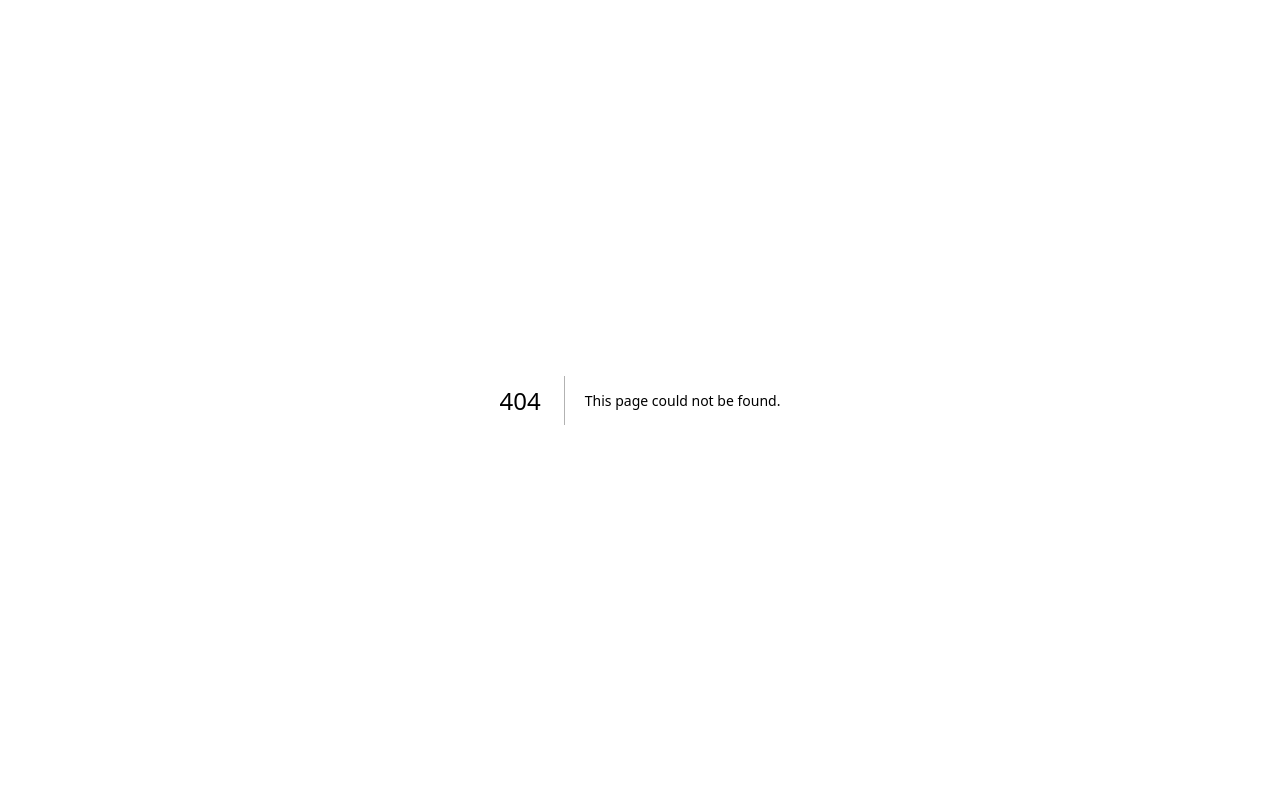
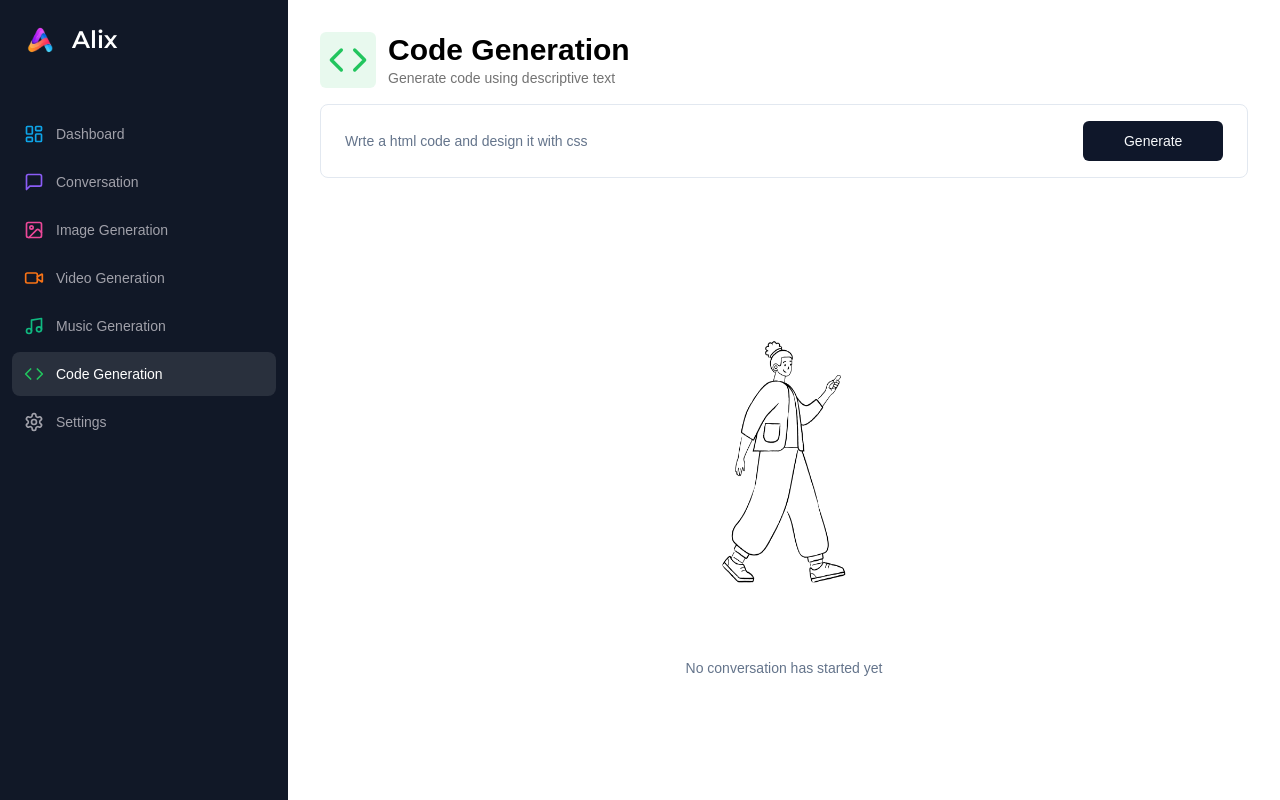
Before and after one commit to Navishh/ai-saas, a Next.js app: page /code in a window 1280 px wide. Before the commit this address had no page. Built offline with nearby package versions, Linux system fonts and the light colour scheme.

Commit message:
feat(codegen):implement code generation

```diff
--- /dev/null
+++ b/app/(dashboard)/(routes)/code/constants.ts
@@ -0,0 +1,7 @@
+import { z } from "zod";
+
+export const formSchema = z.object({
+  prompt: z.string().min(1, {
+    message: "Prompt is required!",
+  }),
+});
--- /dev/null
+++ b/app/(dashboard)/(routes)/code/page.tsx
@@ -0,0 +1,151 @@
+"use client";
+
+import { Empty } from "@/components/customComponents/empty";
+import { Heading } from "@/components/customComponents/heading";
+import { Loader } from "@/components/customComponents/loader";
+import { Button } from "@/components/ui/button";
+import { Form, FormControl, FormField, FormItem } from "@/components/ui/form";
+import { Input } from "@/components/ui/input";
+import { cn } from "@/lib/utils";
+import { zodResolver } from "@hookform/resolvers/zod";
+import axios from "axios";
+import { Code } from "lucide-react";
+import { useRouter } from "next/navigation";
+import { useState } from "react";
+import { useForm } from "react-hook-form";
+import ReactMarkdown from "react-markdown";
+import { z } from "zod";
+import { formSchema } from "./constants";
+
+interface CustomChatCompletionMessage {
+  role: "user" | "assistant";
+  content: string;
+}
+
+const CodeGenerationPage = () => {
+  const router = useRouter();
+  const [messages, setMessages] = useState<CustomChatCompletionMessage[]>([]);
+  const form = useForm<z.infer<typeof formSchema>>({
+    resolver: zodResolver(formSchema),
+    defaultValues: {
+      prompt: "",
+    },
+  });
+
+  const isLoading = form.formState.isSubmitting;
+
+  const onSubmit = async (values: z.infer<typeof formSchema>) => {
+    try {
+      const userMessage: CustomChatCompletionMessage = {
+        role: "user",
+        content: values.prompt,
+      };
+
+      const newMessages = [...messages, userMessage];
+      const response = await axios.post("/api/code", {
+        messages: newMessages,
+      });
+
+      setMessages((current) => [
+        ...current,
+        userMessage,
+        response.data.message,
+      ]);
+
+      form.reset();
+    } catch (error) {
+      console.error(error);
+    } finally {
+      router.refresh();
+    }
+  };
+
+  return (
+    <div>
+      <Heading
+        title="Code Generation"
+        description="Generate code using descriptive text"
+        icon={Code}
+        iconColor="text-green-500"
+        bgColor="bg-green-500/10"
+      />
+      <div className="px-4 lg:px-8 mt-4">
+        <div>
+          <Form {...form}>
+            <form
+              onSubmit={form.handleSubmit(onSubmit)}
+              className="rounded-lg border w-full p-4 px-3 md:px-6 focus-within:shadow-sm grid grid-cols-12 gap-2"
+            >
+              <FormField
+                name="prompt"
+                render={({ field }) => (
+                  <FormItem className="col-span-12 lg:col-span-10">
+                    <FormControl className={`m-0 p-0`}>
+                      <Input
+                        className=" border-0 outline-none focus-visible:ring-0 focus-visible:ring-transparent"
+                        disabled={isLoading}
+                        placeholder="Wrte a html code and design it with css"
+                        {...field}
+                      />
+                    </FormControl>
+                  </FormItem>
+                )}
+              />
+              <Button
+                className="col-span-12 lg:col-span-2 w-full h-full"
+                disabled={isLoading}
+              >
+                Generate
+              </Button>
+            </form>
+          </Form>
+        </div>
+        <div className="space-y-4 mt-4">
+          {isLoading && (
+            <div className="p-8 rounded-lg w-full flex items-center justify-center bg-muted">
+              <Loader />
+            </div>
+          )}
+          {messages.length === 0 && !isLoading && (
+            <Empty label="No conversation has started yet" />
+          )}
+          <div className="flex flex-col-reverse gap-y-4">
+            {messages.map((message) => (
+              <div
+                key={message.content}
+                className={cn(
+                  "p-8 w-full flex items-start gap-x-8 rounded-lg",
+                  message.role === "user"
+                    ? "bg-white border border-black/10"
+                    : "bg-muted"
+                )}
+              >
+                <ReactMarkdown
+                  components={{
+                    // eslint-disable-next-line @typescript-eslint/no-unused-vars
+                    pre: ({ node, ...props }) => (
+                      <div className="overflow-auto w-full my-2 bg-black/10 p-2 rounded-lg text-green-900">
+                        <pre {...props} />
+                      </div>
+                    ),
+                    // eslint-disable-next-line @typescript-eslint/no-unused-vars
+                    code: ({ node, ...props }) => (
+                      <code
+                        className="bg-black/10 p-2 rounded-lg "
+                        {...props}
+                      />
+                    ),
+                  }}
+                  className={`text-sm overflow-hidden leading-7 p-2`}
+                >
+                  {message.content}
+                </ReactMarkdown>
+              </div>
+            ))}
+          </div>
+        </div>
+      </div>
+    </div>
+  );
+};
+export default CodeGenerationPage;
--- a/app/(dashboard)/(routes)/conversation/page.tsx
+++ b/app/(dashboard)/(routes)/conversation/page.tsx
@@ -103,8 +103,6 @@
 
 "use client";
 
-import { BotAvatar } from "@/components/customComponents/avatar/bot-avatar";
-import { UserAvatar } from "@/components/customComponents/avatar/user-avatar";
 import { Empty } from "@/components/customComponents/empty";
 import { Heading } from "@/components/customComponents/heading";
 import { Loader } from "@/components/customComponents/loader";
@@ -116,15 +114,19 @@
 import axios from "axios";
 import { MessageSquare } from "lucide-react";
 import { useRouter } from "next/navigation";
-import { ChatCompletionMessage } from "openai";
 import { useState } from "react";
 import { useForm } from "react-hook-form";
 import * as z from "zod";
 import { formSchema } from "./constants";
 
+interface CustomChatCompletionMessage {
+  role: "user" | "system";
+  content: string;
+}
+
 const ConversationPage = () => {
   const router = useRouter();
-  const [messages, setMessages] = useState<ChatCompletionMessage[]>([]); // Corrected the type
+  const [messages, setMessages] = useState<CustomChatCompletionMessage[]>([]);
   const form = useForm<z.infer<typeof formSchema>>({
     resolver: zodResolver(formSchema),
     defaultValues: {
@@ -136,8 +138,7 @@
 
   const onSubmit = async (values: z.infer<typeof formSchema>) => {
     try {
-      const userMessage: ChatCompletionMessage = {
-        // Corrected the type
+      const userMessage: CustomChatCompletionMessage = {
         role: "user",
         content: values.prompt,
       };
@@ -151,11 +152,11 @@
         ...current,
         userMessage,
         response.data.message,
-      ]); // Adjusted to response data structure
+      ]);
 
       form.reset();
     } catch (error) {
-      console.error(error); // Added error logging for better debugging
+      console.error(error);
     } finally {
       router.refresh();
     }
@@ -178,7 +179,7 @@
               className="rounded-lg border w-full p-4 px-3 md:px-6 focus-within:shadow-sm grid grid-cols-12 gap-2"
             >
               <FormField
-                name="prompt" // Corrected the name to match the form field name
+                name="prompt"
                 render={({ field }) => (
                   <FormItem className="col-span-12 lg:col-span-10">
                     <FormControl className="m-0 p-0">
@@ -202,7 +203,7 @@
           </Form>
         </div>
         <div className="space-y-4 mt-4">
-          {true && (
+          {isLoading && (
             <div className="p-8 rounded-lg w-full flex items-center justify-center bg-muted">
               <Loader />
             </div>
@@ -211,18 +212,29 @@
             <Empty label=" No conversation has started yet" />
           )}
           <div className="flex flex-col-reverse gap-y-4">
-            {messages.map((message, index) => (
+            {messages.map((message) => (
+              // <div
+              //   key={index}
+              //   className={cn(
+              //     "p-8 w-full flex item-start gap-x-8 rounded-lg",
+              //     message.role === "user"
+              //       ? "bg-white border border-black/10"
+              //       : "bg-muted "
+              //   )}
+              // >
+              //   {message.role === "user" ? <UserAvatar /> : <BotAvatar />}
+              //   <p>{message.content}</p>
+              // </div>
               <div
-                key={index}
+                key={message.content}
                 className={cn(
-                  "p-8 w-full flex item-start gap-x-8 rounded-lg",
+                  "p-8 w-full flex items-start gap-x-8 rounded-lg",
                   message.role === "user"
                     ? "bg-white border border-black/10"
                     : "bg-muted "
                 )}
               >
-                {message.role === "user" ? <UserAvatar /> : <BotAvatar />}
-                <p>{message.content}</p>
+                {message.content}
               </div>
             ))}
           </div>
--- /dev/null
+++ b/app/api/code/route.ts
@@ -0,0 +1,45 @@
+import { auth } from "@clerk/nextjs/server";
+import { NextResponse } from "next/server";
+import OpenAI from "openai";
+import { ChatCompletionMessage } from "openai/resources/index.mjs";
+
+const openai = new OpenAI({
+  apiKey: process.env.OPENAI_API_KEY,
+});
+
+const instructionMessage: ChatCompletionMessage = {
+  role: "assistant",
+  content:
+    "You are a code generator. You mustt answer only in a markdown code snippets. Use code comments for explanations.",
+  refusal: "false",
+};
+
+export async function POST(req: Request) {
+  try {
+    const { userId } = auth();
+    const body = await req.json();
+    const { messages } = body;
+
+    if (!userId) {
+      return new NextResponse("Unauthorized", { status: 401 });
+    }
+
+    if (!process.env.OPENAI_API_KEY) {
+      return new NextResponse("OpenAI API key not configured", { status: 500 });
+    }
+
+    if (!messages) {
+      return new NextResponse("Messages are required", { status: 400 });
+    }
+
+    const response = await openai.chat.completions.create({
+      model: "gpt-3.5-turbo",
+      messages: [instructionMessage, ...messages],
+    });
+
+    return NextResponse.json(response.choices[0].message);
+  } catch (error) {
+    console.log("[CODE_ERROR]", error);
+    return new NextResponse("Internal error", { status: 500 });
+  }
+}
--- a/package.json
+++ b/package.json
@@ -24,6 +24,7 @@
     "react": "^18",
     "react-dom": "^18",
     "react-hook-form": "^7.53.0",
+    "react-markdown": "^9.0.1",
     "tailwind-merge": "^2.5.2",
     "tailwindcss-animate": "^1.0.7",
     "zod": "^3.23.8"
```
Also changed, not shown: 1 other file (tests, documents, lock files or other folders).
